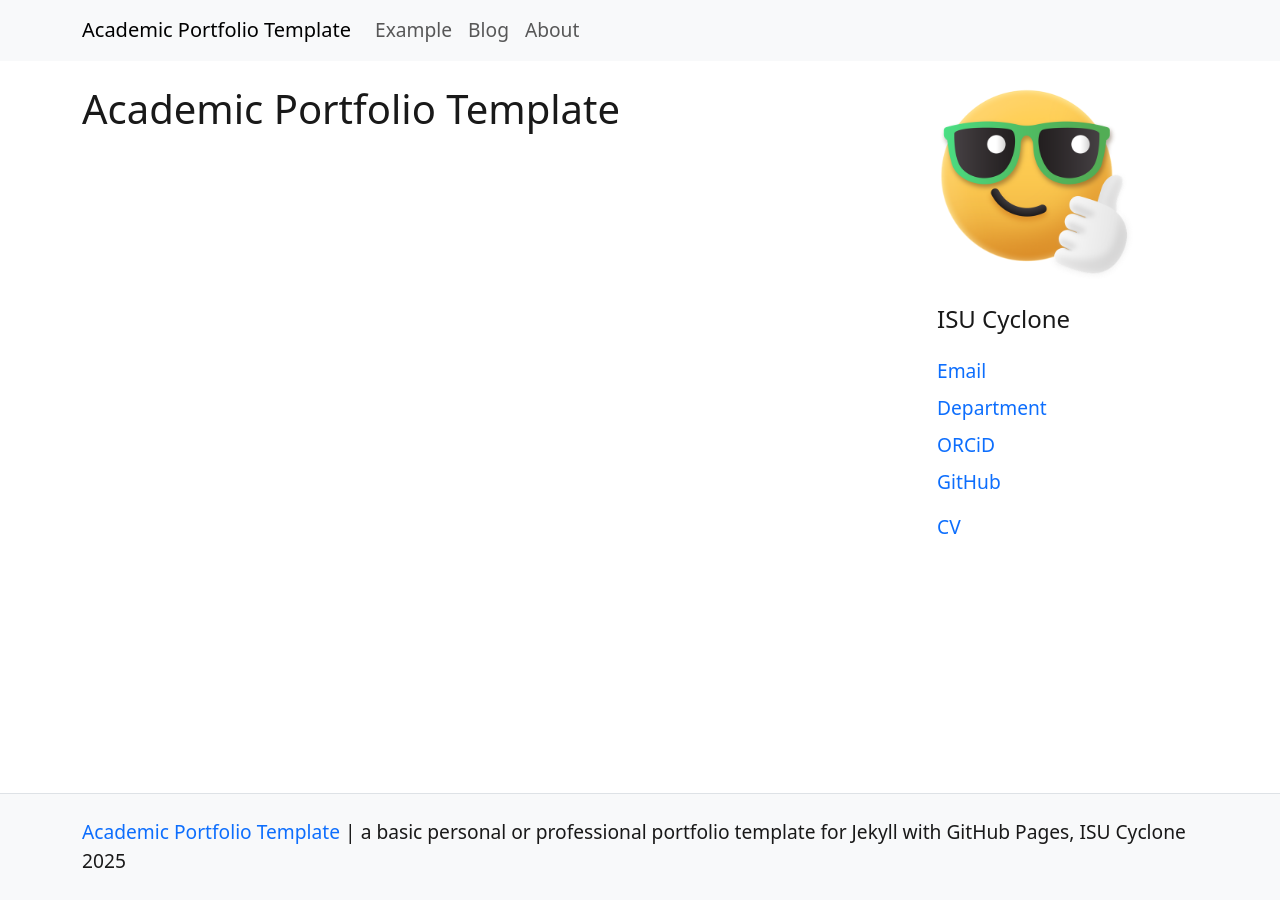
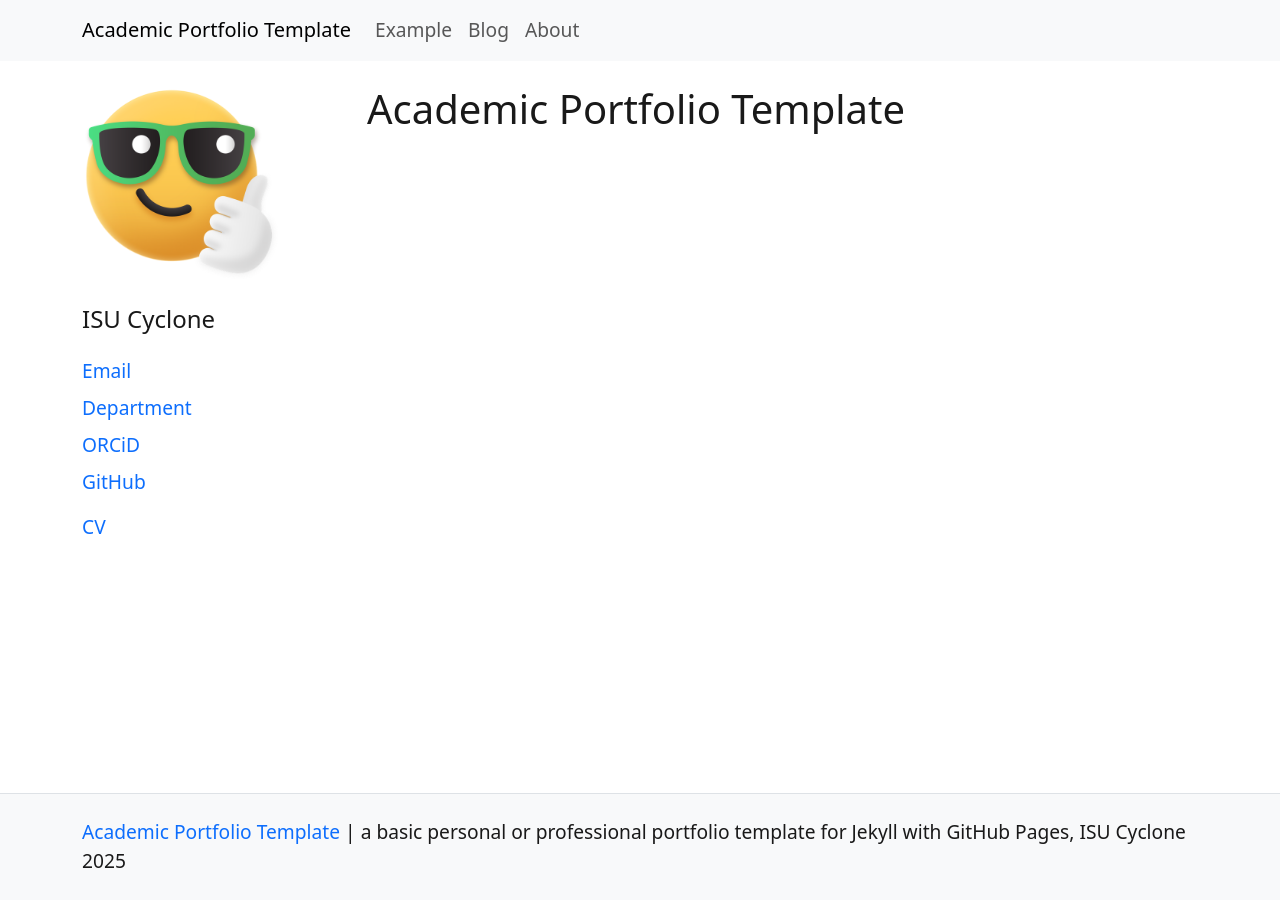
Before and after one commit to isu-digital/portfolio-template, a Jekyll site: the page built from index.md, in a window 1280 px wide. Built offline with Jekyll 4.4.1, drawn with Linux system fonts in a browser that asks for light colours.

Commit message:
cahnge back to left

```diff
--- a/_config.yml
+++ b/_config.yml
@@ -84,14 +84,14 @@ defaults:
 - scope:
     path: "pages"
   values:
-    layout: profile-page-right
+    layout: profile-page-left
     permalink: /:basename:output_ext
 # index.md
 - scope:
     path: ""
     type: pages
   values:
-    layout: profile-page-right
+    layout: profile-page-left
 
 # Blog Settings
 show_excerpts: true
```
